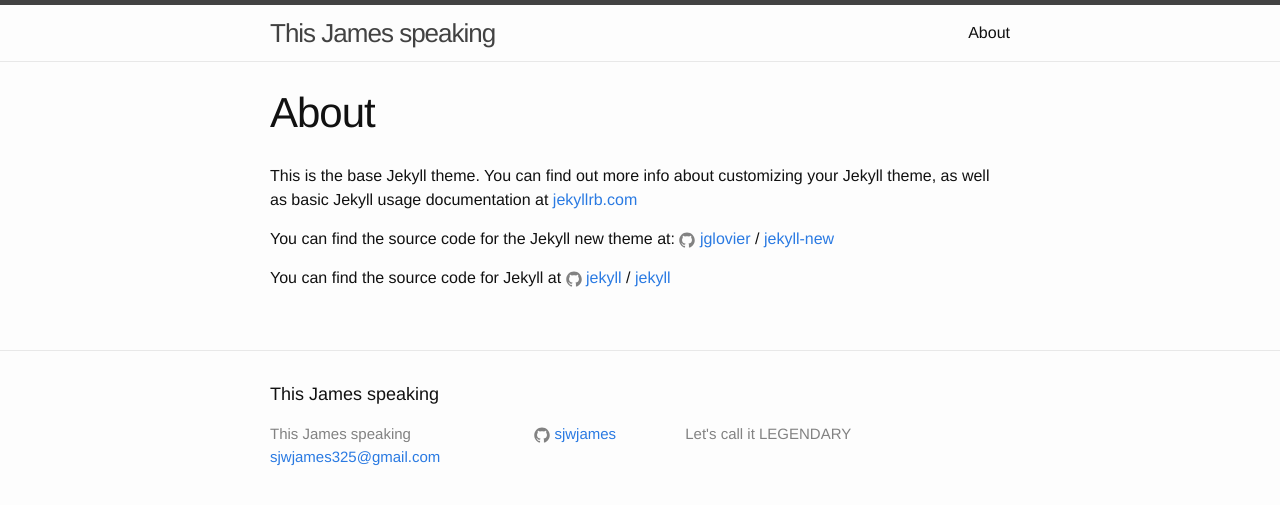
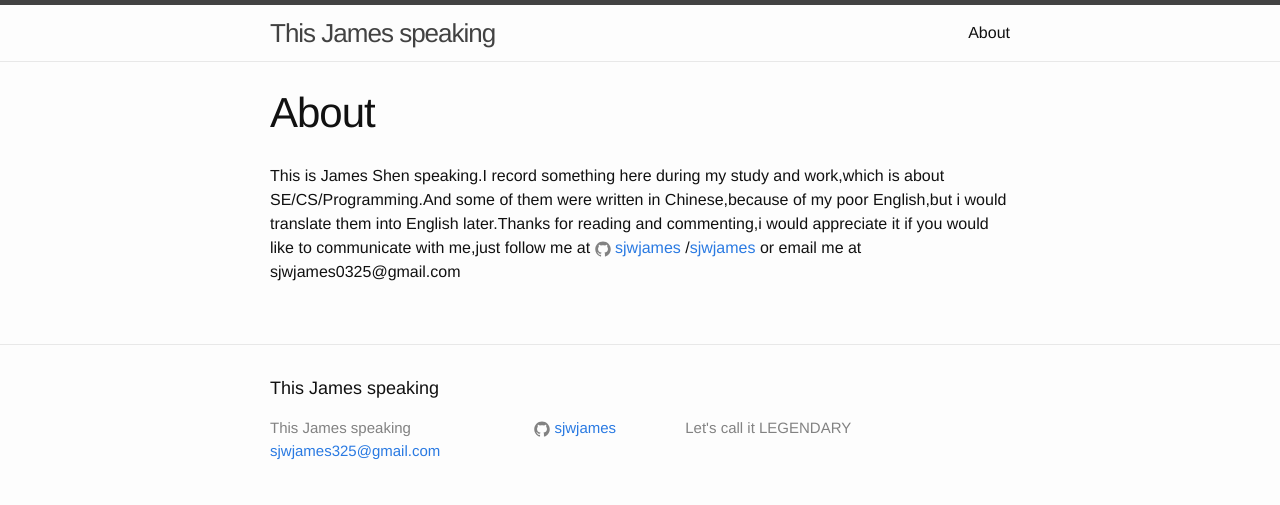
Before and after one commit to sjwjames/jamesSite, a Jekyll site: the page built from about.md, in a window 1280 px wide. Shown: the top 505 px of the page. Built offline with Jekyll 4.4.1, drawn with Linux system fonts in a browser that asks for light colours.

Commit message:
change about content

```diff
--- a/about.md
+++ b/about.md
@@ -4,12 +4,5 @@
 permalink: /about/
 ---
 
-This is the base Jekyll theme. You can find out more info about customizing your Jekyll theme, as well as basic Jekyll usage documentation at [jekyllrb.com](http://jekyllrb.com/)
-
-You can find the source code for the Jekyll new theme at:
-{% include icon-github.html username="jglovier" %} /
-[jekyll-new](https://github.com/jglovier/jekyll-new)
-
-You can find the source code for Jekyll at
-{% include icon-github.html username="jekyll" %} /
-[jekyll](https://github.com/jekyll/jekyll)
+This is James Shen speaking.I record something here during my study and work,which is about SE/CS/Programming.And some of them
+were written in Chinese,because of my poor English,but i would translate them into English later.Thanks for reading and commenting,i would appreciate it if you would like to communicate with me,just follow me at {% include icon-github.html username="sjwjames" %} /[sjwjames](https://github.com/sjwjames)  or email me at sjwjames0325@gmail.com
```
